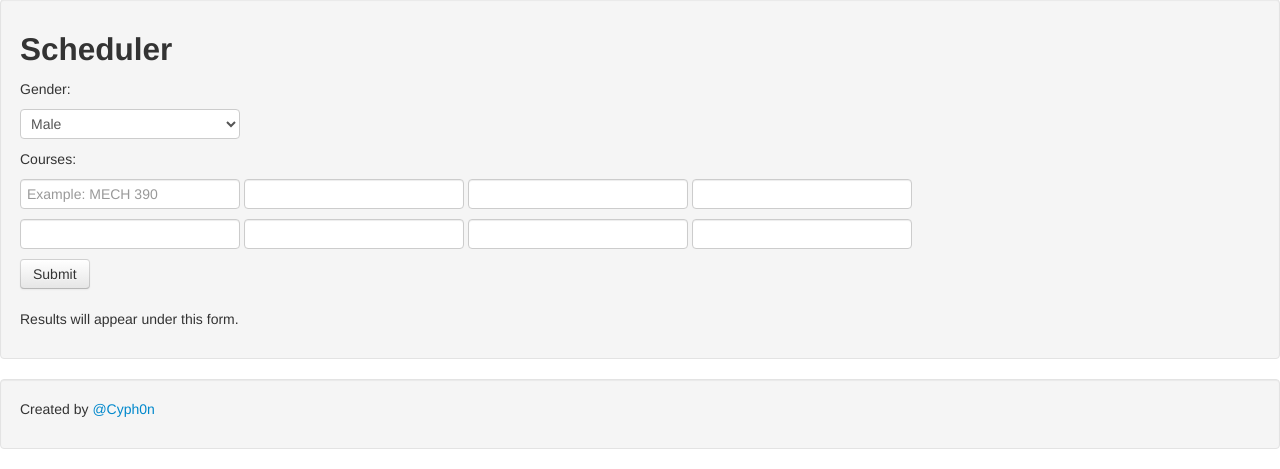
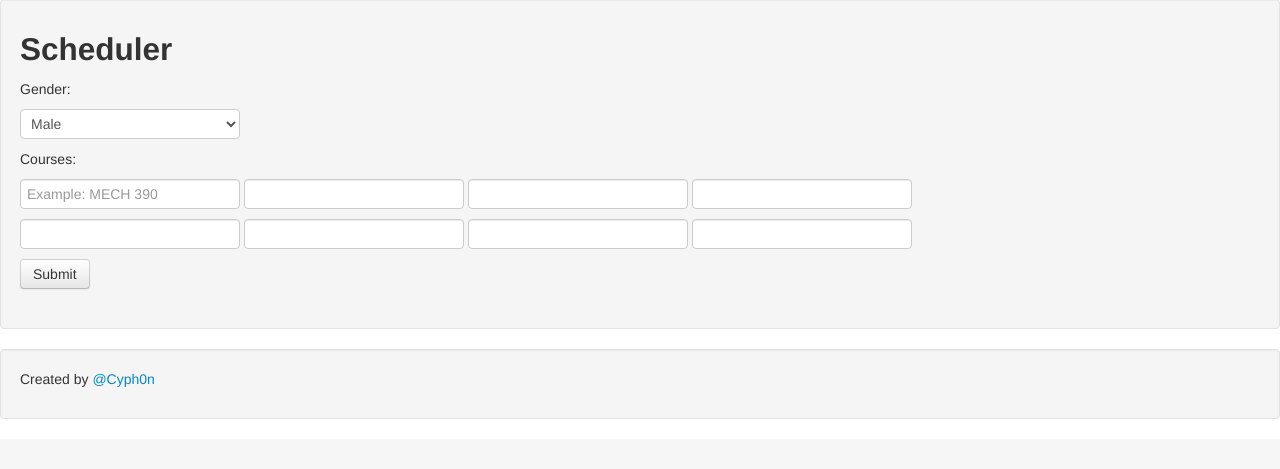
Before and after one commit to aksiksi/jadawil, a Flask app: page / in a window 1280 px wide. Shown: the part 663-1132 px from the top of the page. After the commit the page ends 1082 px from the top, so only its background shows below. Run offline with Flask 2, Linux system fonts and the light colour scheme.

Commit message:
Removed message

```diff
--- a/templates/index.html
+++ b/templates/index.html
@@ -42,7 +42,6 @@
                 <input type="text" name="8" value=""/>
                 <p><button type="btn-submit" class="btn">Submit</button></p>
         </form>
-        <p>Results will appear under this form.</p>
     </div>
     {% block results %}{% endblock %}
 {% endblock %}
```
